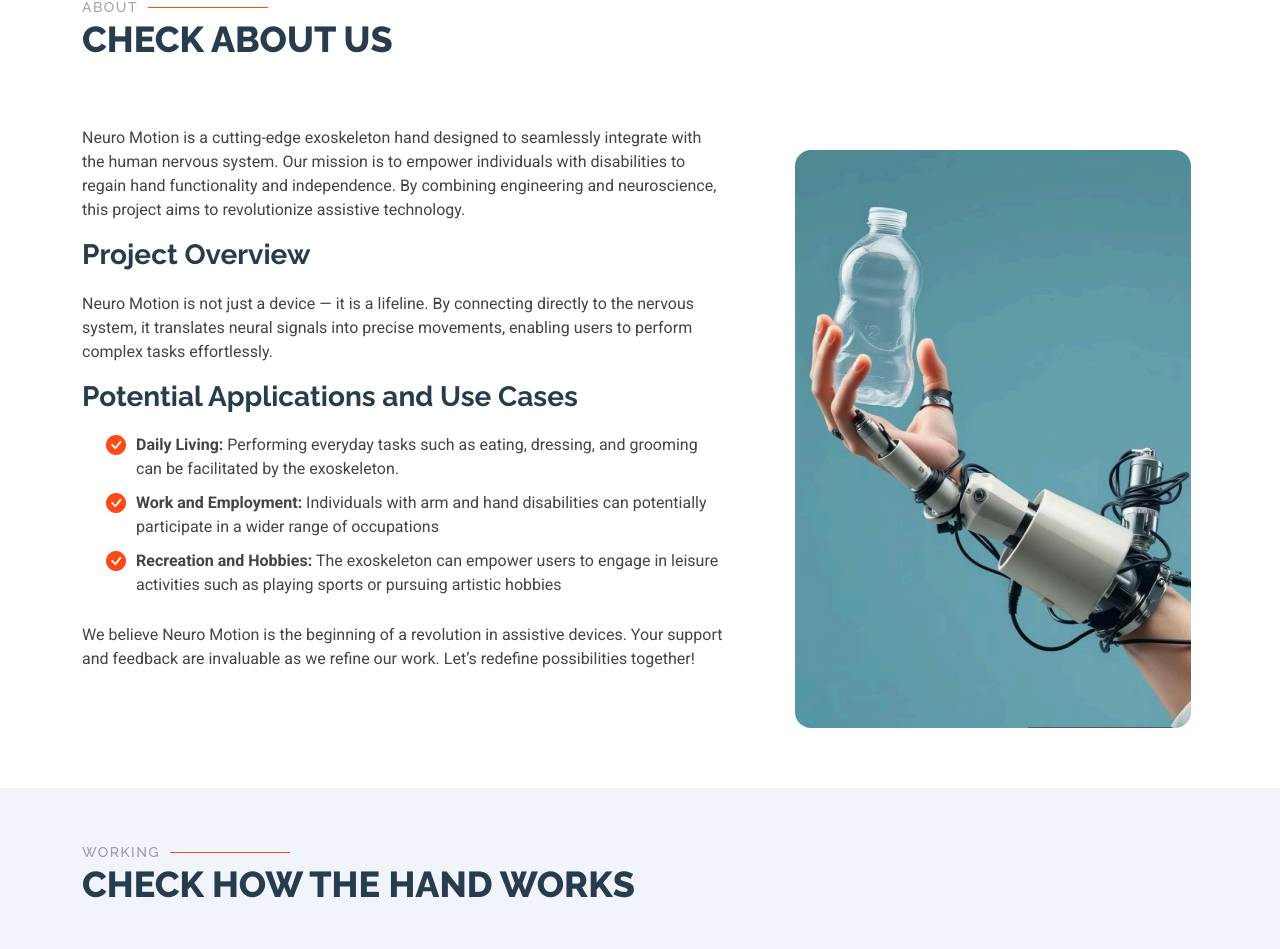
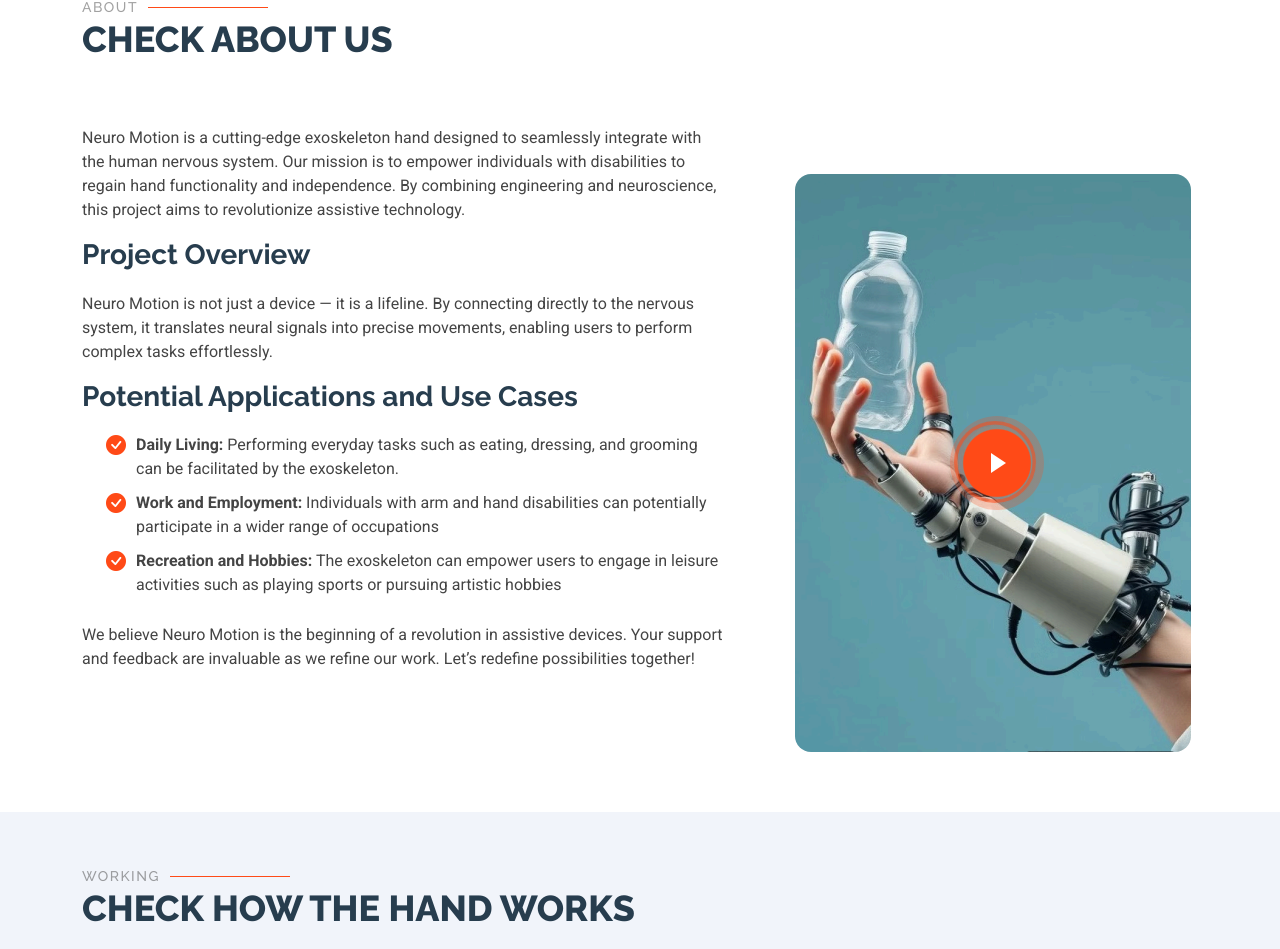
Before and after one commit to bhavyabihani/NeuroMotion, a plain HTML site: page index.html in a window 1280 px wide. Shown: the part 857-1806 px from the top of the page. Drawn offline with Linux system fonts and the light colour scheme.

Commit message:
Update index.html

```diff
--- a/index.html
+++ b/index.html
@@ -103,10 +103,12 @@
             </div>
           <div class="col-lg-5" data-aos="fade-up" data-aos-delay="250">
             <div class="content ps-lg-5">
-              <div class="position-relative mt-4">
+              <div class="position-relative mt-5">
                 <img src="assets/img/about-2.jpg" class="img-fluid rounded-4" alt="">
+                <a href="https://drive.google.com/file/d/1DioyqI2ZHgp_5jqwQSq4Kf7BUNN7t32_/preview" class="glightbox pulsating-play-btn"></a>
               </div>
             </div>
+          </div>
           </div>
         </div>
 
```
